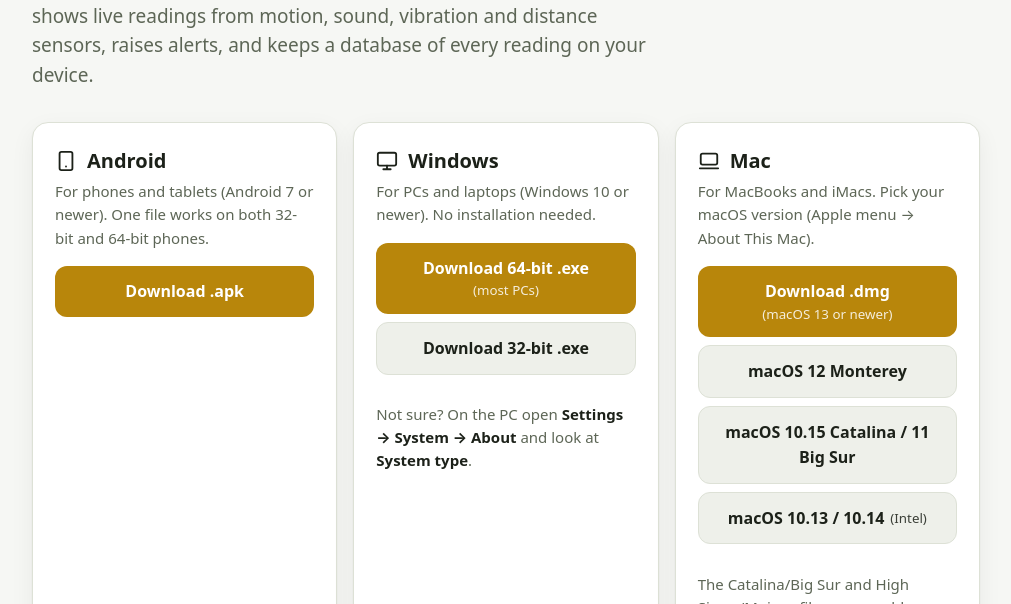
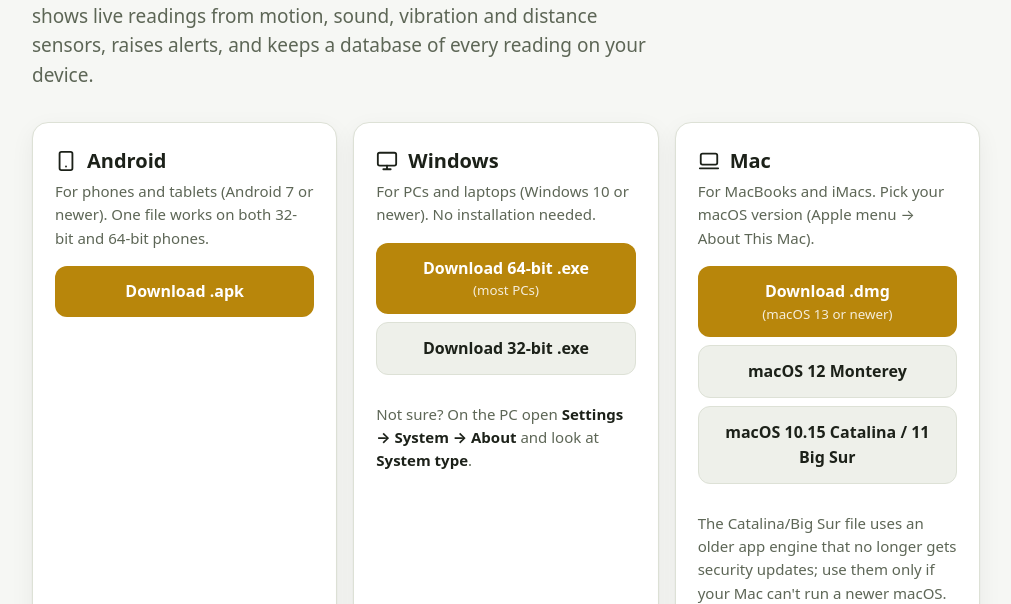
Before and after one commit to nexustech180/sensorhub, a website: page site/index.html in a window 1280 px wide. Shown: the part 196-800 px from the top of the page, without its empty margins (134-1145 px from the left). Drawn offline with Linux system fonts and the light colour scheme; no server answers.

Commit message:
Remove the macOS 10.13-10.14 download (v0.3.3)
Drops the High Sierra / Mojave build (Electron 26) at the owner's
request. Mac downloads are now: macOS 13+ (Electron 44), macOS 12
(Electron 43) and macOS 10.15-11 (Electron 32). The build job, release
files and notes, download page and README no longer mention 10.13.

Co-Authored-By: Claude Opus 5.5 <noreply@anthropic.com>
Claude-Session: https://claude.ai/code/session_01B1N2Sn7wTHNuwAKf8ipMxg

```diff
--- a/desktop/package.json
+++ b/desktop/package.json
@@ -1,7 +1,7 @@
 {
   "name": "gold-var-sensor-hub-desktop",
   "productName": "Gold Var Sensor Hub",
-  "version": "0.3.2",
+  "version": "0.3.3",
   "private": true,
   "description": "Gold Var Sensor Hub for Windows and macOS",
   "author": "GOLD-VAR team",
--- a/package.json
+++ b/package.json
@@ -1,6 +1,6 @@
 {
   "name": "gold-var-sensor-hub",
-  "version": "0.3.2",
+  "version": "0.3.3",
   "private": true,
   "description": "Gold Var Sensor Hub - GOLD-VAR dashboard packaged as an Android app (Capacitor)",
   "scripts": {
--- a/site/index.html
+++ b/site/index.html
@@ -142,9 +142,8 @@
           <a class="btn" id="dl-mac" href="https://github.com/nexustech180/sensorhub/releases/latest/download/GoldVarSensorHub-mac.dmg">Download .dmg <small>(macOS 13 or newer)</small></a>
           <a class="btn alt" href="https://github.com/nexustech180/sensorhub/releases/latest/download/GoldVarSensorHub-mac-macOS12.dmg">macOS 12 Monterey</a>
           <a class="btn alt" href="https://github.com/nexustech180/sensorhub/releases/latest/download/GoldVarSensorHub-mac-macOS10.15-11.dmg">macOS 10.15 Catalina / 11 Big Sur</a>
-          <a class="btn alt" href="https://github.com/nexustech180/sensorhub/releases/latest/download/GoldVarSensorHub-mac-macOS10.13-10.14.dmg">macOS 10.13 / 10.14 <small>(Intel)</small></a>
           <div class="meta" id="meta-mac"></div>
-          <p class="hint">The Catalina/Big Sur and High Sierra/Mojave files use an older app engine that no longer gets security updates; use them only if your Mac can't run a newer macOS.</p>
+          <p class="hint">The Catalina/Big Sur file uses an older app engine that no longer gets security updates; use them only if your Mac can't run a newer macOS.</p>
         </div>
       </div>
       <p class="release-line" id="release-line">Always the newest version · <a href="https://github.com/nexustech180/sensorhub/releases">all releases</a> · <a href="app/">try the web demo</a> · <a href="open/">already installed? Open the app</a></p>
```
Also changed, not shown: .github/workflows/build-apps.yml, README.md.
